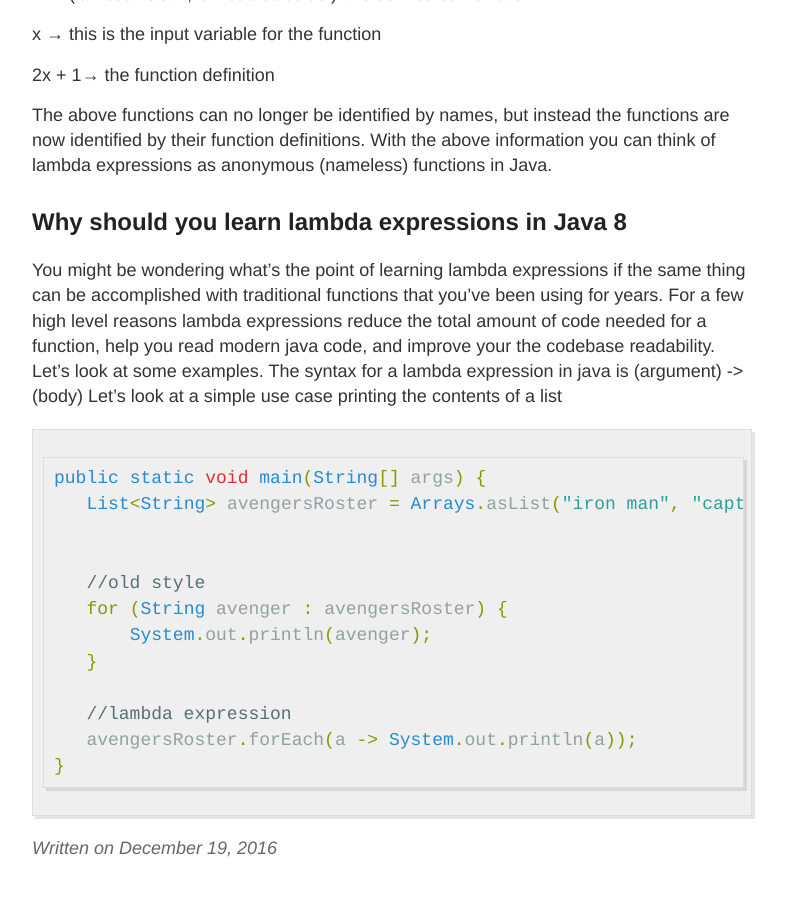
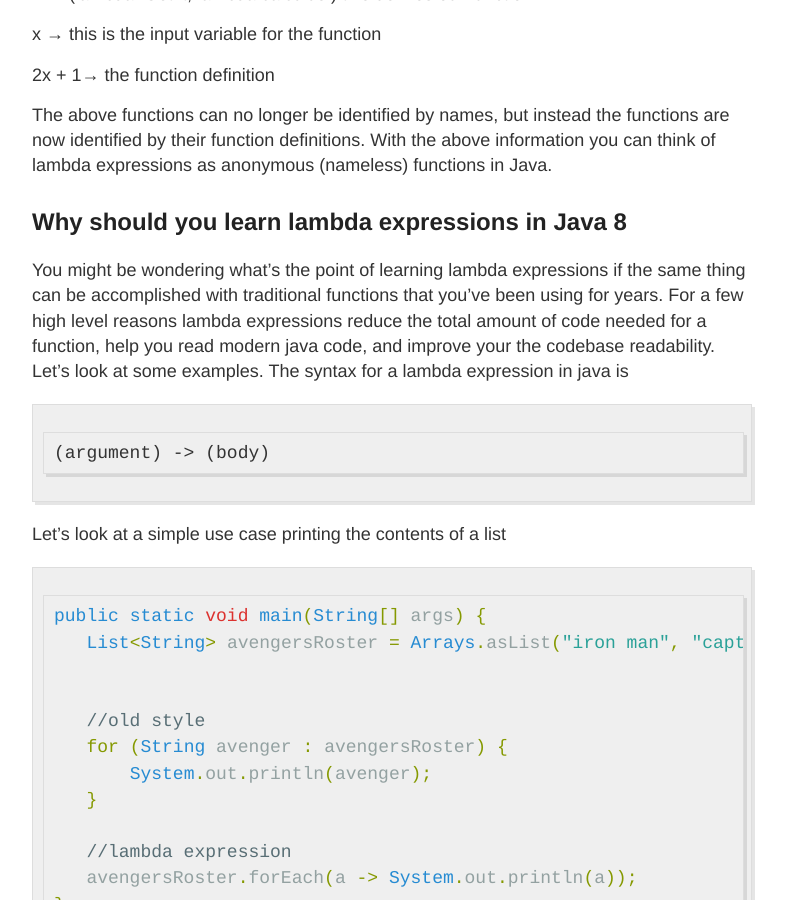
Before and after one commit to msaldivar/msaldivar.github.io, a Jekyll site: the page built from _posts/2016-12-19-learning-lambdas.md, in a window 1280 px wide and 900 px high, scrolled down 780 px. Shown: the whole window, without its empty margins (248-1034 px from the left). Built offline with Jekyll 4.4.1, drawn with Linux system fonts in a browser that asks for light colours; formulas are drawn with MathJax 3.

```diff
--- a/_posts/2016-12-19-learning-lambdas.md
+++ b/_posts/2016-12-19-learning-lambdas.md
@@ -33,7 +33,9 @@ Why should you learn lambda expressions in Java 8
 ---
 You might be wondering what’s the point of learning lambda expressions if the same thing can be accomplished with traditional functions that you’ve been using for years. For a few high level reasons lambda expressions reduce the total amount of code needed for a function, help you read modern java code, and improve your the codebase readability. Let’s look at some examples.
 The syntax for a lambda expression in java is
-    (argument) -> (body)
+~~~~
+(argument) -> (body)
+~~~~
 Let’s look at a simple use case printing the contents of a list
 
 
```
